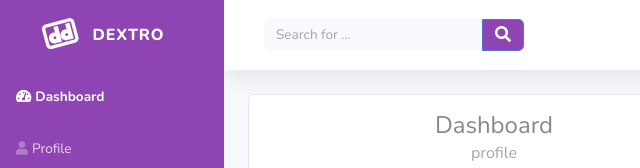
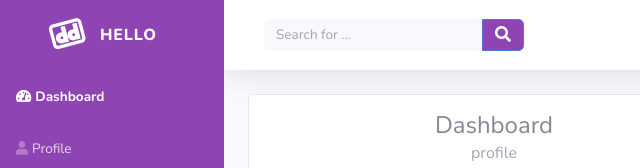
Before and after one commit to Dharunkumar086/demp-web-app, a plain HTML site: page index.html in a window 1280 px wide. Shown: the top 168 px of the page, 0-640 px from the left. Drawn offline with nearby package versions, Linux system fonts and the light colour scheme.

Commit message:
first change in index

```diff
--- a/index.html
+++ b/index.html
@@ -20,7 +20,7 @@
                     class="navbar-brand d-flex justify-content-center align-items-center sidebar-brand m-0"
                     href="index.html">
                     <div class="sidebar-brand-icon rotate-n-15"><i class="fab fa-deploydog"></i></div>
-                    <div class="sidebar-brand-text mx-3"><span>Dextro</span></div>
+                    <div class="sidebar-brand-text mx-3"><span>Hello</span></div>
                 </a>
                 <hr class="sidebar-divider my-0">
                 <ul class="navbar-nav text-light" id="accordionSidebar">
```
